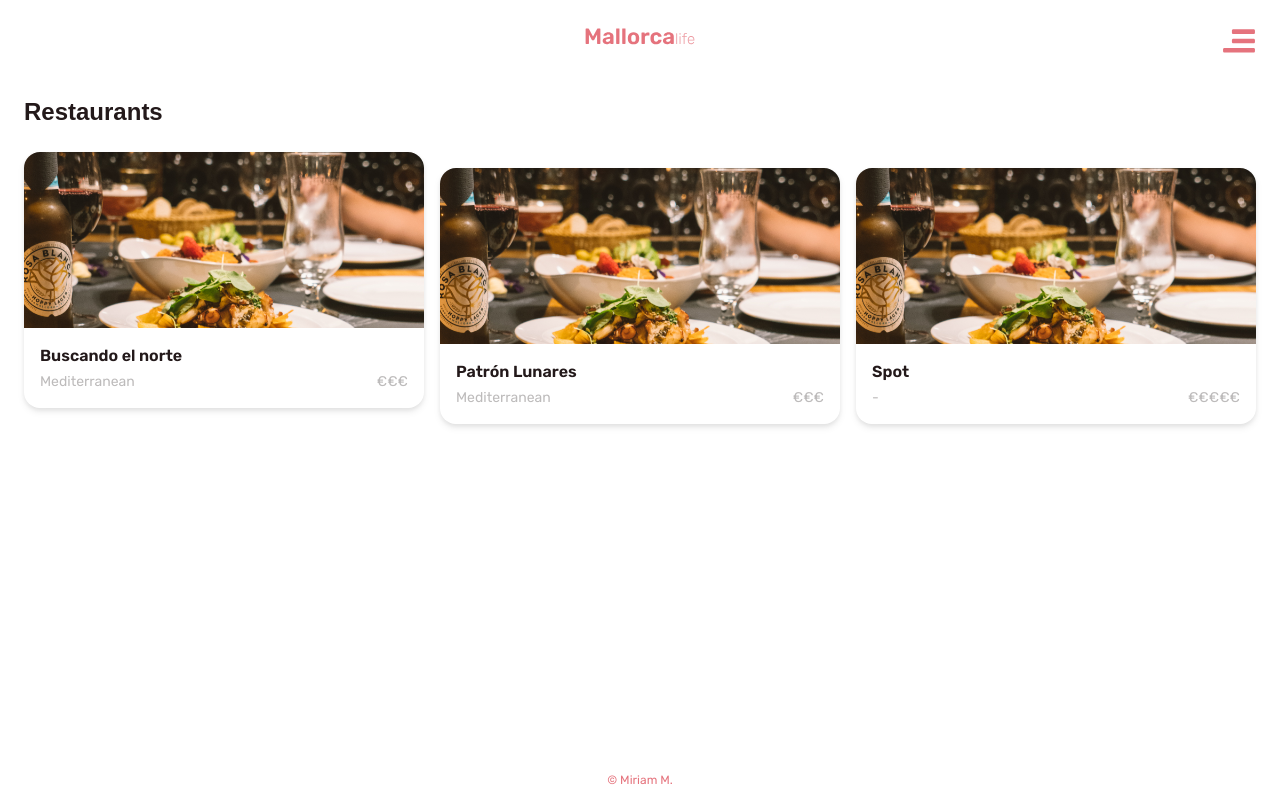
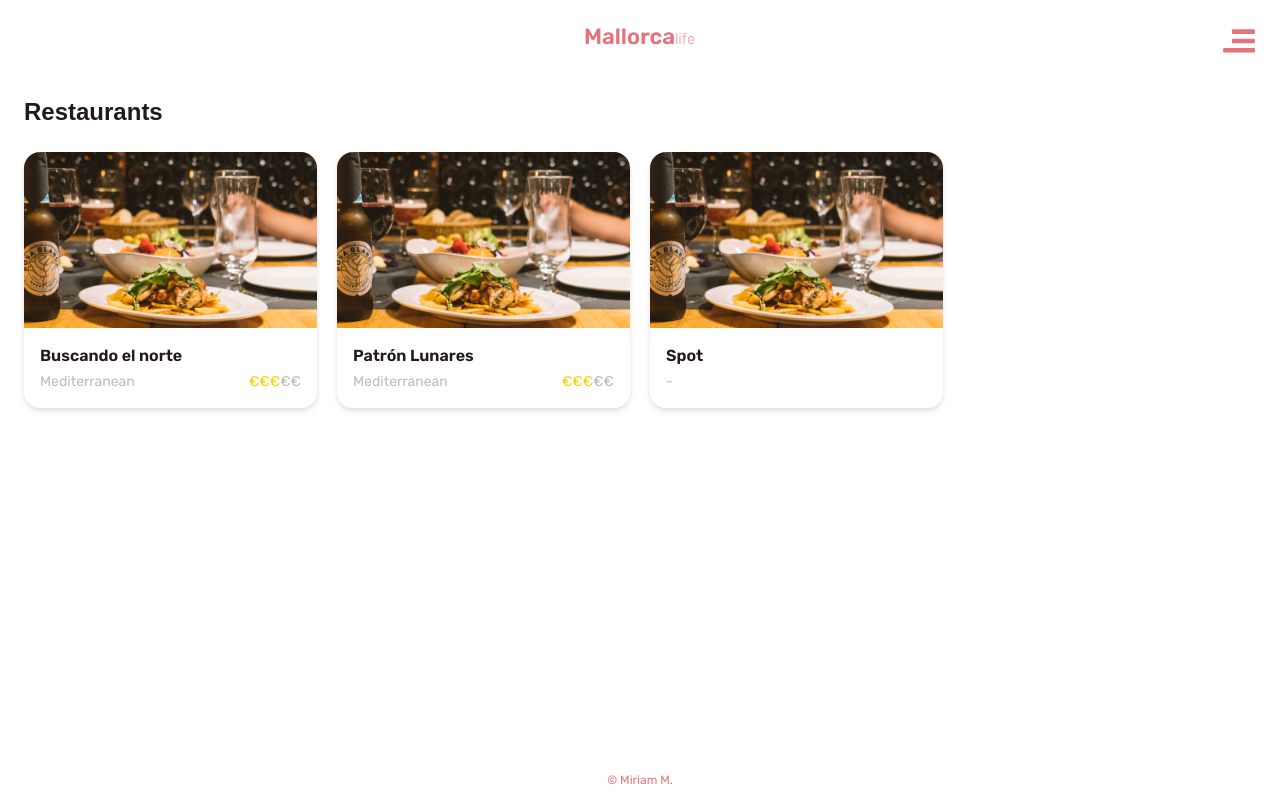
Before and after one commit to miriam-mr90/mallorca-life, a Next.js app: page /restaurants in a window 1280 px wide. Built offline with nearby package versions, Linux system fonts and the light colour scheme.

Commit message:
Feat: update the structure and styles of some components and refactoring

```diff
--- a/components/Card.tsx
+++ /dev/null
@@ -1,41 +0,0 @@
-import React from "react";
-import Image from 'next/image'
-import { Icon } from '@/components/Icon'
-
-interface CardProps {
-  title: string
-  cover: string
-  description: string
-  address: string
-  locationLink: string
-}
-
-export const Card = ({
-  title,
-  cover,
-  description,
-  address,
-  locationLink
-}:CardProps) => {
-  return (
-    <div className="flex flex-col bg-white drop-shadow-md rounded-2xl">
-      <div className="relative w-full overflow-hidden shrink-0 h-52 rounded-t-2xl">
-        <Image
-          // src={`/${cover}`}
-          src="/images/es-trenc.jpeg"
-          layout='fill'
-          objectFit='fill'
-        />
-      </div>
-      <div className="p-5">
-        <p className="mb-2 font-semibold">{title}</p>
-        {/* <p>{description}</p> */}
-        {address && <div className="flex">
-          <Icon icon="pin" color="brand" size="x-small" className="mt-0.5 mr-1"/>
-          <span className="flex-1 text-sm text-grey">{address}</span>
-          {/* <span>{locationLink}</span> */}
-        </div>}
-      </div>
-    </div>
-  )
-}
--- a/components/Cards/Beach.tsx
+++ b/components/Cards/Beach.tsx
@@ -17,7 +17,7 @@
   locationLink
 }:CardProps) => {
   return (
-    <div className="flex flex-col drop-shadow-md rounded-2xl">
+    <div className="flex flex-col drop-shadow-md rounded-2xl sm:h-full">
       <div className="relative w-full overflow-hidden shrink-0 h-52 rounded-2xl">
         <Image
           // src={`/${cover}`}
--- a/components/Cards/Restaurant.tsx
+++ b/components/Cards/Restaurant.tsx
@@ -14,6 +14,17 @@
   price: string | null | undefined
 }
 
+const formatPrice = (price: string) => {
+  const completedPrice = () => {
+    let result = ''
+    for (let count = 0; count < 5 - price.length; count++) {
+      result = `${result}€`
+    }
+    return result
+  }
+  return completedPrice()
+}
+
 export const RestaurantCard = ({
   title,
   cover,
@@ -24,7 +35,7 @@
   price
 }:CardProps) => {
   return (
-    <div className="flex flex-col bg-white drop-shadow-md rounded-2xl">
+    <div className="flex flex-col bg-white drop-shadow-md rounded-2xl sm:h-full">
       <div className="relative w-full overflow-hidden h-44 shrink-0 rounded-t-2xl">
         <Image
           // src={`/${cover}`}
@@ -36,8 +47,13 @@
       <div className="p-4">
         <p className="mb-1 font-semibold">{title}</p>
         <div className="flex items-center justify-between text-sm text-grey">
-          <span>{type || '-'}</span>
-          <span>{price || '€€€€€'}</span>
+          <p>{type || '-'}</p>
+          {price &&
+            <p>
+              <span className="text-gold">{price}</span>
+              {formatPrice(price)}
+            </p>
+          }
         </div>
       </div>
     </div>
--- a/pages/beaches-and-caves/index.tsx
+++ b/pages/beaches-and-caves/index.tsx
@@ -13,6 +13,7 @@
 
 interface BeachesPageProps {
   meta: MetaProps
+  title: string
   beaches: BeachProps[]
 }
 
@@ -25,16 +26,17 @@
         title: 'Beaches & Caves',
         description: 'Beaches & Caves [meta description]',
       },
+      title: 'Beaches & Caves',
       beaches,
     },
   }
 }
 
-const BeachesPage: React.FC<BeachesPageProps> = ({ meta, beaches }) => (
+const BeachesPage: React.FC<BeachesPageProps> = ({ meta, title, beaches }) => (
   <Layout meta={meta}>
-    <h2 className='my-6 text-2xl font-semibold'>Beaches & Caves</h2>
+    <h2 className='my-6 text-2xl font-semibold'>{title}</h2>
     <section>
-      <ul className='flex flex-col gap-5'>
+      <ul className='grid gap-5 sm:grid-cols-2 md:grid-cols-3 lg:grid-cols-4'>
         {beaches.map((item, index) => (
           <li key={index}>
             <BeachCard
--- a/pages/restaurants/index.tsx
+++ b/pages/restaurants/index.tsx
@@ -1,5 +1,5 @@
+import React from 'react'
 import { GetStaticProps } from 'next'
-import React from 'react'
 import { getCategoryContent } from '@/src/utils/pageData'
 import { Layout, MetaProps } from '@/components/Layout'
 import { RestaurantCard } from '@/components/Cards/Restaurant'
@@ -15,6 +15,7 @@
 }
 interface RestaurantsPageProps {
   meta: MetaProps
+  title: string
   restaurants: RestaurantProps[]
 }
 
@@ -27,18 +28,20 @@
         title: 'Restaurants',
         description: 'Restaurants [meta description]',
       },
+      title: 'Restaurants',
       restaurants,
     },
   }
 }
 
-const RestaurantsPage: React.FC<RestaurantsPageProps> = ({ meta, restaurants }) => (
+const RestaurantsPage: React.FC<RestaurantsPageProps> = ({ meta, title, restaurants }) => {
+  return (
     <Layout meta={meta}>
-    <h2 className='my-6 text-2xl font-semibold'>Restaurants</h2>
+      <h2 className='my-6 text-2xl font-semibold'>{title}</h2>
       <section>
-      <ul className='flex flex-col gap-5 md:gap-0 md:flex-row md:space-x-4 md:space-y-4'>
+        <ul className='grid gap-5 sm:grid-cols-2 md:grid-cols-3 lg:grid-cols-4'>
           {restaurants.map((item, index) => (
-          <li key={index} className='md:w-1/3'>
+            <li key={index}>
               <RestaurantCard
                 title={item.title}
                 description={item.description}
@@ -54,5 +57,6 @@
       </section>
     </Layout>
   )
+}
 
 export default RestaurantsPage
--- a/tailwind.config.js
+++ b/tailwind.config.js
@@ -17,7 +17,8 @@
         light: '#FAE3E5',
         dark: '#268FB7'
       },
-      grey: '#BDBBBB'
+      grey: '#BDBBBB',
+      gold: '#EFD60C'
     },
     fontFamily: {
       display: ['Titillium Web', 'sans-serif'],
```
Lines whose indentation alone changed are shown as unchanged.
